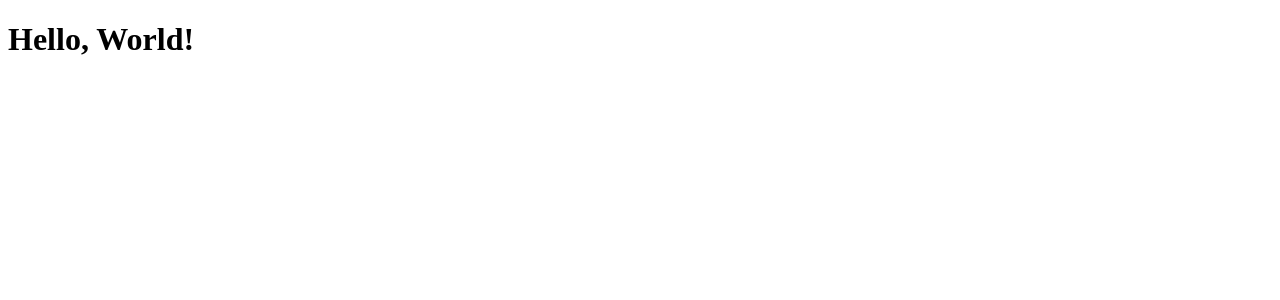
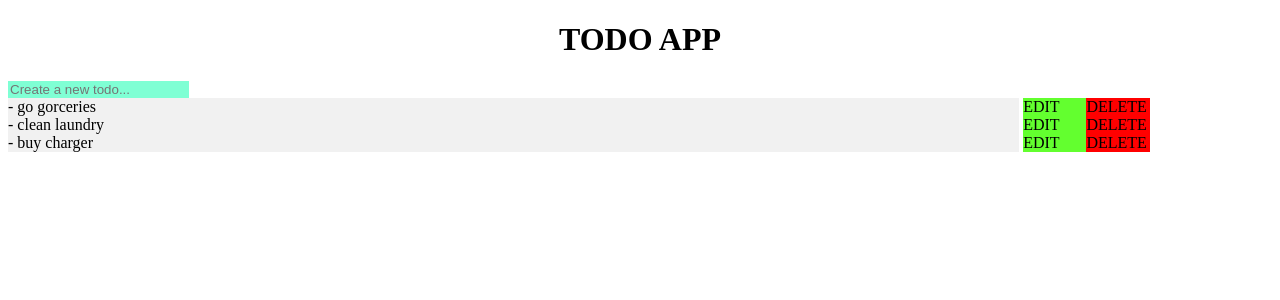
Before and after one commit to syed-45/todoApp-frontend, a React (Create React App) app: page / in a window 1280 px wide. Shown: the top 300 px of the page. Built offline with nearby package versions, Linux system fonts and the light colour scheme; the HTML template or start-up script is replaced by a standard one.

Commit message:
added basic layout with input setup

```diff
--- /dev/null
+++ b/src/App.css
@@ -0,0 +1,26 @@
+h1 {
+  text-align: center;
+}
+
+.todoListClass {
+  background-color: rgb(241 241 241);
+  width: 80%;
+  display: inline-block;
+}
+
+.addTodoClass {
+  border: 0px;
+  background-color: aquamarine;
+}
+
+.editClass {
+    display: inline-block;
+    background-color: rgb(99, 255, 47);
+    width: 5%;
+}
+
+.deleteClass {
+    display: inline-block;
+    background-color: red;
+    width: 5%;
+}
--- a/src/App.tsx
+++ b/src/App.tsx
@@ -1,7 +1,37 @@
-import { greet } from "./utils/greet";
+import "./App.css";
+import { useState } from "react";
 
 function App(): JSX.Element {
-  return <h1>{greet("World")}</h1>;
+  const [inputText, setInputText] = useState("");
+
+  const handleOnEnter = (key: string): void => {
+    if (key === "Enter") {
+      console.log("entered!");
+    }
+  };
+
+  const handleInputChange = (input: string): void => {
+    setInputText(input)
+  }
+
+  return (
+    <>
+      <h1>TODO APP</h1>
+      <input
+        className="addTodoClass"
+        value={inputText}
+        onKeyPress={(ev) => handleOnEnter(ev.key)}
+        onChange={(ev) => handleInputChange(ev.target.value)}
+        placeholder="Create a new todo..."
+      ></input>
+      <main>
+        {/* divs collected here from database in REST API stored in Heroku */}
+        <div className="todoListClass"> - go gorceries </div> <div className="editClass">EDIT     </div><div className="deleteClass"> DELETE</div>
+        <div className="todoListClass"> - clean laundry </div> <div className="editClass">EDIT </div><div className="deleteClass"> DELETE</div>
+        <div className="todoListClass"> - buy charger </div> <div className="editClass">EDIT </div><div className="deleteClass"> DELETE</div>
+      </main>
+    </>
+  );
 }
 
 export default App;
```
